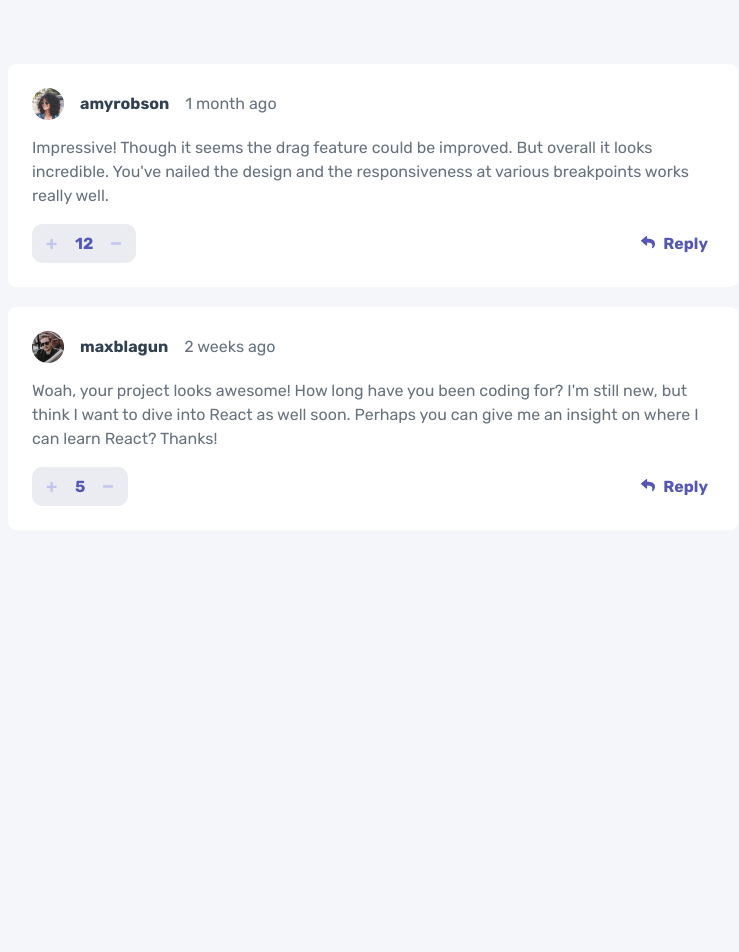
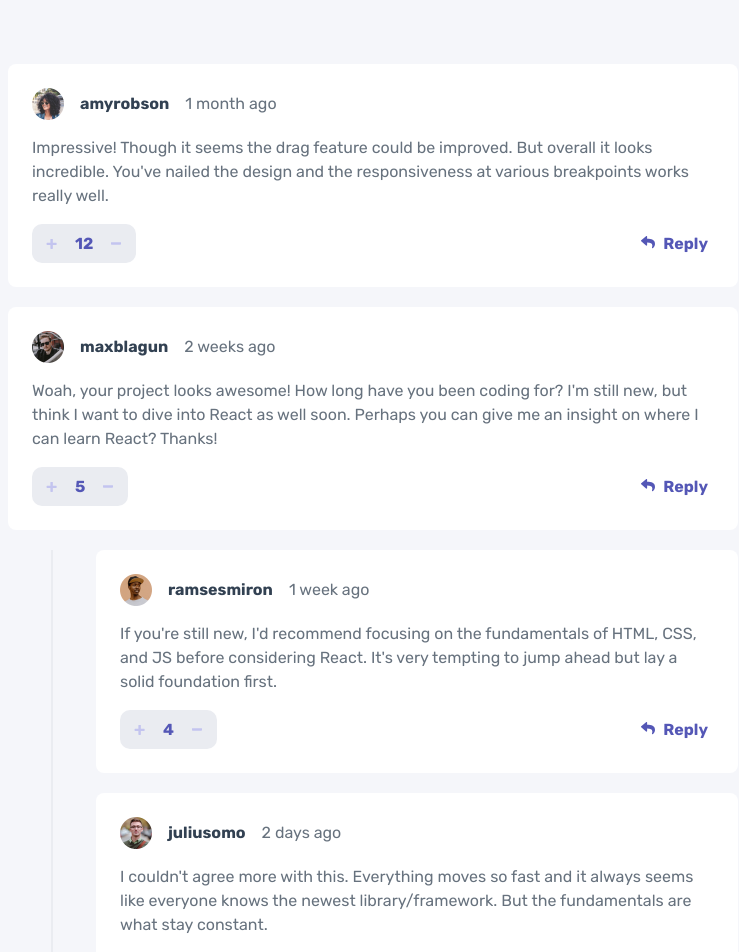
Before and after one commit to svanst/interactive-comments-section, a React (Vite) app: page / in a window 1280 px wide. Shown: the top 952 px of the page, without its empty margins (267-1006 px from the left). Before the commit the page ends 800 px from the top, so only its background shows below. Built offline with nearby package versions, Linux system fonts and the light colour scheme.

Commit message:
implement replies

```diff
--- a/src/App.jsx
+++ b/src/App.jsx
@@ -2,14 +2,18 @@ import { VisuallyHidden } from "@radix-ui/react-visually-hidden";
 import CommentList from "./components/CommentList/CommentList";
 import MaxWidthWrapper from "./components/MaxWidthWrapper/MaxWidthWrapper";
 
+import { useContext } from "react";
+import { CommentsContext } from "./contexts/commentsContext";
+
 export default function App() {
+  const { comments } = useContext(CommentsContext);
   return (
     <main>
       <MaxWidthWrapper>
         <VisuallyHidden asChild>
           <h1>Interactive comments section</h1>
         </VisuallyHidden>
-        <CommentList />
+        <CommentList comments={comments} />
       </MaxWidthWrapper>
     </main>
   );
--- a/src/components/Comment/Comment.jsx
+++ b/src/components/Comment/Comment.jsx
@@ -1,19 +1,26 @@
+import { useContext } from "react";
+import { CommentsContext } from "../../contexts/commentsContext";
 import { getImage } from "../../helpers/image.helpers";
 import Button from "../Button/Button";
 import { IconReply } from "../Icon/Icon";
 import Rating from "../Rating/Rating";
 import styles from "./Comment.module.css";
+import CommentList from "../CommentList/CommentList";
 
 const getAvatarSrc = (path) => path.replace("./images/avatars/", "");
 
 function Comment({ commentID, author, date, content, avatar, rating }) {
+  const { getReplies } = useContext(CommentsContext);
+  const replies = getReplies(commentID);
+
   const avatarSrc = {
     png: getAvatarSrc(avatar.png),
     webp: getAvatarSrc(avatar.webp),
   };
 
   return (
-    <article className={`bg-neutral-100 ${styles.comment}`}>
+    <article>
+      <div className={`bg-neutral-100 ${styles.comment}`}>
         <div className={styles.attribution}>
           <picture>
             <source srcSet={getImage(avatarSrc.webp)} type="image/webp" />
@@ -25,7 +32,11 @@ function Comment({ commentID, author, date, content, avatar, rating }) {
           <time dateTime="">{date}</time>
         </div>
         <p className={styles.content}>{content}</p>
-      <Rating score={rating} commentID={commentID} className={styles.rating} />
+        <Rating
+          score={rating}
+          commentID={commentID}
+          className={styles.rating}
+        />
         <div className={styles.actions}>
           {/* <Button variant="ghost" color="danger">
           <IconDelete />
@@ -40,6 +51,13 @@ function Comment({ commentID, author, date, content, avatar, rating }) {
             Reply
           </Button>
         </div>
+      </div>
+
+      {replies.length > 0 && (
+        <div className={styles.replies}>
+          <CommentList comments={replies} />
+        </div>
+      )}
     </article>
   );
 }
--- a/src/components/Comment/Comment.module.css
+++ b/src/components/Comment/Comment.module.css
@@ -49,3 +49,20 @@
   align-items: center;
   gap: 24px;
 }
+
+.replies {
+  margin-top: clamp(1rem, 4vw, 1.25rem);
+  position: relative;
+  padding-left: 88px;
+
+  &::before {
+    content: "";
+    display: block;
+    position: absolute;
+    width: 2px;
+    top: 0;
+    bottom: 0;
+    left: 43px;
+    background-color: var(--clr-neutral-400);
+  }
+}
--- a/src/components/CommentList/CommentList.jsx
+++ b/src/components/CommentList/CommentList.jsx
@@ -1,13 +1,8 @@
+import Comment from "../Comment/Comment";
+import MaxWidthWrapper from "../MaxWidthWrapper/MaxWidthWrapper";
 import styles from "./CommentList.module.css";
 
-import Comment from "../Comment/Comment";
-
-import { useContext } from "react";
-import { CommentsContext } from "../../contexts/CommentsContext";
-
-function CommentList() {
-  const { comments } = useContext(CommentsContext);
-
+function CommentList({ comments }) {
   return (
     <ul className={styles.comments}>
       {comments.map(({ id, user, content, createdAt, score }) => (
--- a/src/components/Rating/Rating.jsx
+++ b/src/components/Rating/Rating.jsx
@@ -2,7 +2,7 @@ import styles from "./Rating.module.css";
 
 import { VisuallyHidden } from "@radix-ui/react-visually-hidden";
 import { useContext } from "react";
-import { CommentsContext } from "../../contexts/CommentsContext";
+import { CommentsContext } from "../../contexts/commentsContext";
 import Button from "../Button/Button";
 import { IconMinus, IconPlus } from "../Icon/Icon";
 
--- a/src/contexts/CommentsContext.jsx
+++ /dev/null
@@ -1,26 +0,0 @@
-import React, { createContext, useReducer } from "react";
-import { actions, commentsReducer } from "../reducers/commentsReducer";
-
-import commentsJSON from "../data/data.json";
-
-const CommentsContext = createContext();
-
-const CommentsProvider = ({ children }) => {
-  const [comments, dispatch] = useReducer(
-    commentsReducer,
-    commentsJSON.comments
-  );
-
-  const increaseRating = (id) => dispatch({ type: actions.increase, id });
-  const decreaseRating = (id) => dispatch({ type: actions.decrease, id });
-
-  return (
-    <CommentsContext.Provider
-      value={{ comments, increaseRating, decreaseRating }}
-    >
-      {children}
-    </CommentsContext.Provider>
-  );
-};
-
-export { CommentsContext, CommentsProvider };
--- /dev/null
+++ b/src/contexts/commentsContext.jsx
@@ -0,0 +1,34 @@
+import { createContext, useReducer } from "react";
+import { actions, commentsReducer } from "../reducers/commentsReducer";
+
+import commentsJSON from "../data/data.json";
+import { getComment } from "../helpers/comment.helpers";
+
+const CommentsContext = createContext();
+
+const CommentsProvider = ({ children }) => {
+  const [comments, dispatch] = useReducer(
+    commentsReducer,
+    commentsJSON.comments
+  );
+
+  const increaseRating = (id) =>
+    dispatch({ type: actions.increase, comments, id });
+  const decreaseRating = (id) =>
+    dispatch({ type: actions.decrease, comments, id });
+
+  const getReplies = (id) => {
+    const comment = getComment(comments, id);
+    return comment.replies || [];
+  };
+
+  return (
+    <CommentsContext.Provider
+      value={{ comments, increaseRating, decreaseRating, getReplies }}
+    >
+      {children}
+    </CommentsContext.Provider>
+  );
+};
+
+export { CommentsContext, CommentsProvider };
--- /dev/null
+++ b/src/helpers/comment.helpers.js
@@ -0,0 +1,14 @@
+export function getComment(comments, id) {
+  for (const comment of comments) {
+    if (comment.id === id) {
+      return comment;
+    }
+    if (comment.replies) {
+      const foundComment = getComment(comment.replies, id);
+      if (foundComment) {
+        return foundComment;
+      }
+    }
+  }
+  return null;
+}
--- a/src/main.jsx
+++ b/src/main.jsx
@@ -5,7 +5,7 @@ import "./styles/reset.css";
 import "./styles/root.css";
 import "./styles/utilities.css";
 import "./styles/style.css";
-import { CommentsProvider } from "./contexts/CommentsContext.jsx";
+import { CommentsProvider } from "./contexts/commentsContext.jsx";
 
 const root = createRoot(document.querySelector("#root"));
 
--- a/src/reducers/commentsReducer.js
+++ b/src/reducers/commentsReducer.js
@@ -1,23 +1,25 @@
+import { getComment } from "../helpers/comment.helpers";
+import { produce } from "immer";
+
 export const actions = {
   increase: "increase",
   decrease: "decrease",
 };
 
 export const commentsReducer = (comments, action) => {
+  return produce(comments, (draft) => {
+    const comment = getComment(draft, action.id);
+    if (!comment) return;
+
     switch (action.type) {
       case actions.increase:
-      return comments.map((comment) =>
-        comment.id === action.id
-          ? { ...comment, score: comment.score + 1 }
-          : comment
-      );
+        comment.score = comment.score + 1;
+        break;
       case actions.decrease:
-      return comments.map((comment) =>
-        comment.id === action.id
-          ? { ...comment, score: Math.max(comment.score - 1, 0) }
-          : comment
-      );
+        comment.score = Math.max(comment.score - 1, 0);
+        break;
       default:
         throw new Error(`Unhandled action type: ${action.type}`);
     }
+  });
 };
```
Also changed, not shown: package.json (+11 -8 lines), .eslintrc.js, 1 other file (tests, documents, lock files or other folders). Lines whose indentation alone changed are shown as unchanged.
